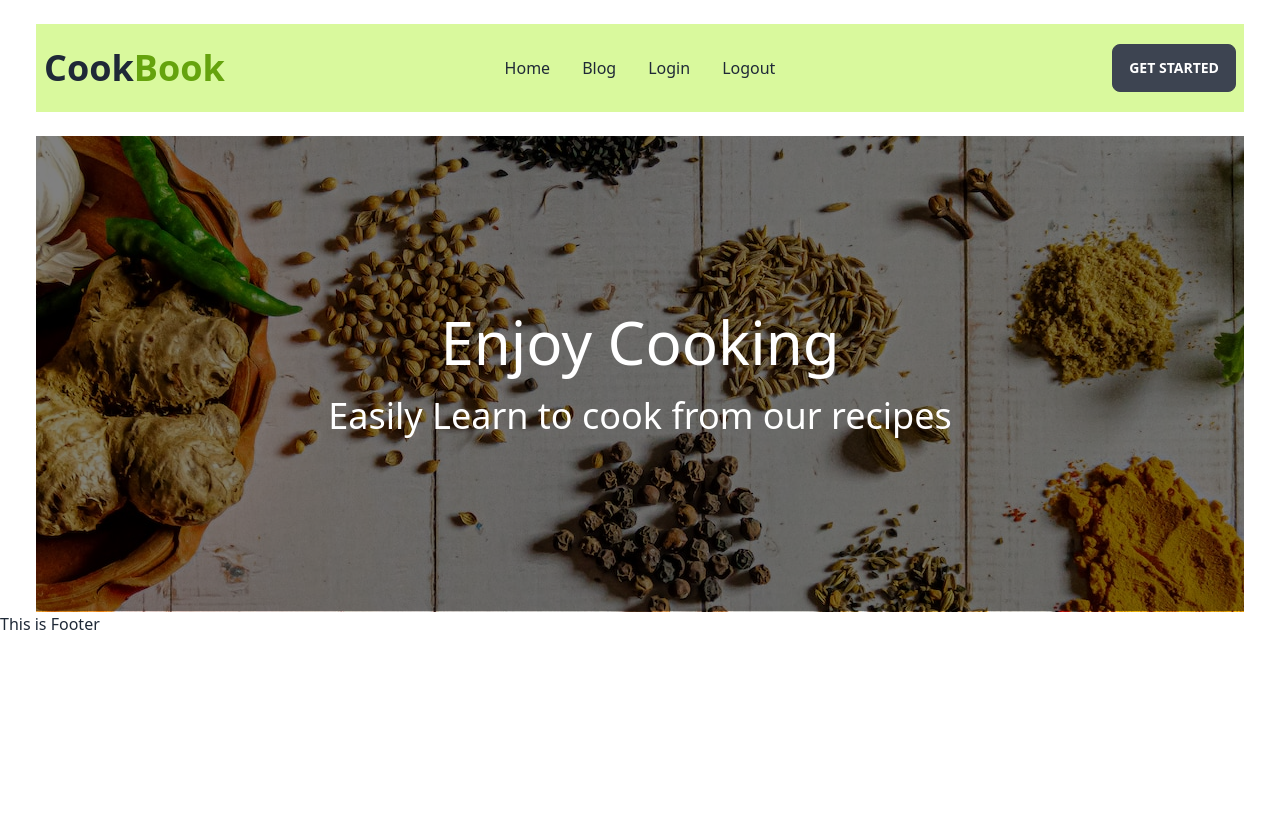
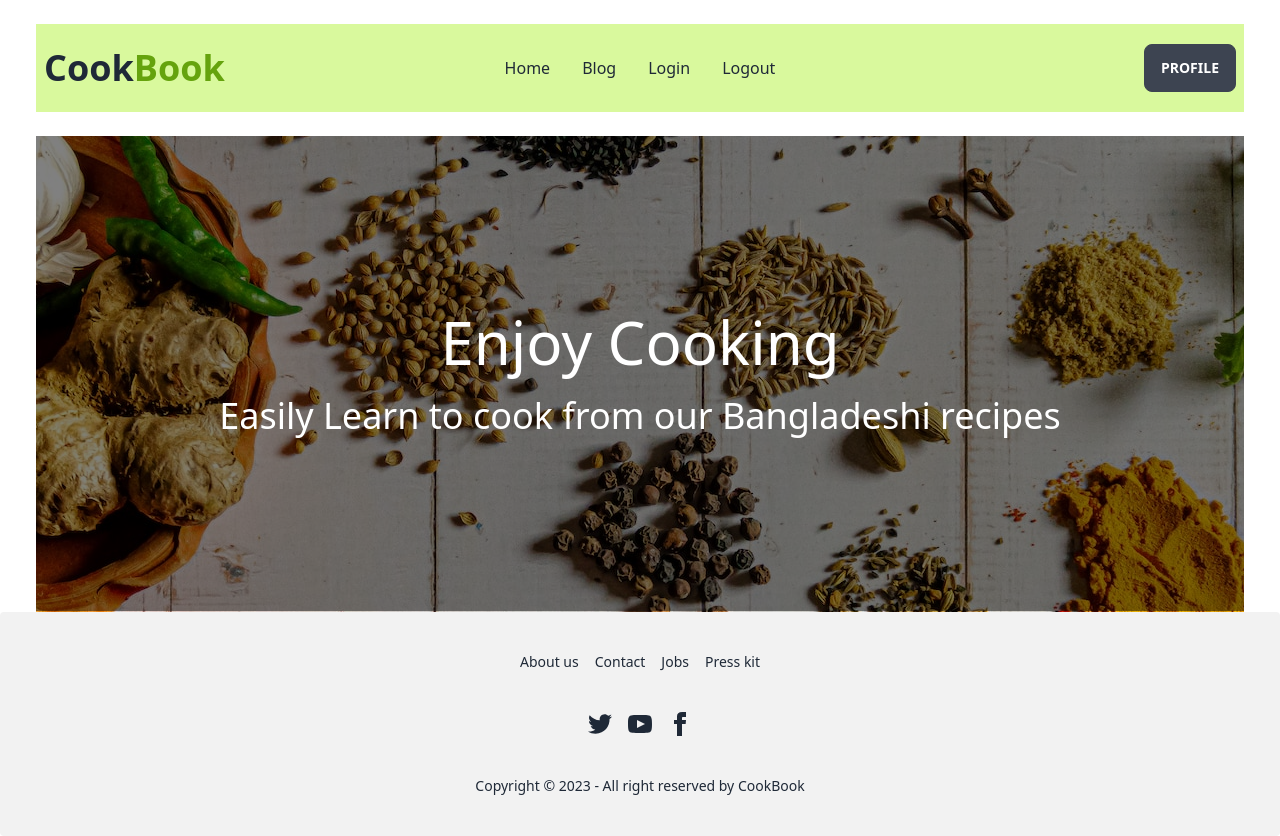
Before and after one commit to Aminul667/cook-book-client, a React (Vite) app: page / in a window 1280 px wide. Before the commit the page ends 800 px from the top, so only its background shows below. Built offline with nearby package versions, Linux system fonts and the light colour scheme.

Commit message:
added footer

```diff
--- a/src/components/Banner.jsx
+++ b/src/components/Banner.jsx
@@ -6,7 +6,7 @@
       <div className="backdrop-brightness-50 py-28 lg:py-44">
         <h2 className="text-4xl lg:text-6xl text-white font-medium">Enjoy Cooking</h2>
         <p className="text-3xl lg:text-4xl font-normal text-white mt-6">
-          Easily Learn to cook from our recipes
+          Easily Learn to cook from our Bangladeshi recipes
         </p>
       </div>
     </div>
--- a/src/components/Footer.jsx
+++ b/src/components/Footer.jsx
@@ -1,11 +1,58 @@
-import React from 'react';
+import React from "react";
 
 const Footer = () => {
-    return (
+  return (
+    <div>
+      <footer className="footer footer-center p-10 bg-base-200 text-base-content rounded">
+        <div className="grid grid-flow-col gap-4">
+          <a className="link link-hover">About us</a>
+          <a className="link link-hover">Contact</a>
+          <a className="link link-hover">Jobs</a>
+          <a className="link link-hover">Press kit</a>
+        </div>
         <div>
-            <h2>This is Footer</h2>
+          <div className="grid grid-flow-col gap-4">
+            <a>
+              <svg
+                xmlns="http://www.w3.org/2000/svg"
+                width="24"
+                height="24"
+                viewBox="0 0 24 24"
+                className="fill-current"
+              >
+                <path d="M24 4.557c-.883.392-1.832.656-2.828.775 1.017-.609 1.798-1.574 2.165-2.724-.951.564-2.005.974-3.127 1.195-.897-.957-2.178-1.555-3.594-1.555-3.179 0-5.515 2.966-4.797 6.045-4.091-.205-7.719-2.165-10.148-5.144-1.29 2.213-.669 5.108 1.523 6.574-.806-.026-1.566-.247-2.229-.616-.054 2.281 1.581 4.415 3.949 4.89-.693.188-1.452.232-2.224.084.626 1.956 2.444 3.379 4.6 3.419-2.07 1.623-4.678 2.348-7.29 2.04 2.179 1.397 4.768 2.212 7.548 2.212 9.142 0 14.307-7.721 13.995-14.646.962-.695 1.797-1.562 2.457-2.549z"></path>
+              </svg>
+            </a>
+            <a>
+              <svg
+                xmlns="http://www.w3.org/2000/svg"
+                width="24"
+                height="24"
+                viewBox="0 0 24 24"
+                className="fill-current"
+              >
+                <path d="M19.615 3.184c-3.604-.246-11.631-.245-15.23 0-3.897.266-4.356 2.62-4.385 8.816.029 6.185.484 8.549 4.385 8.816 3.6.245 11.626.246 15.23 0 3.897-.266 4.356-2.62 4.385-8.816-.029-6.185-.484-8.549-4.385-8.816zm-10.615 12.816v-8l8 3.993-8 4.007z"></path>
+              </svg>
+            </a>
+            <a>
+              <svg
+                xmlns="http://www.w3.org/2000/svg"
+                width="24"
+                height="24"
+                viewBox="0 0 24 24"
+                className="fill-current"
+              >
+                <path d="M9 8h-3v4h3v12h5v-12h3.642l.358-4h-4v-1.667c0-.955.192-1.333 1.115-1.333h2.885v-5h-3.808c-3.596 0-5.192 1.583-5.192 4.615v3.385z"></path>
+              </svg>
+            </a>
+          </div>
         </div>
-    );
+        <div>
+          <p>Copyright © 2023 - All right reserved by CookBook</p>
+        </div>
+      </footer>
+    </div>
+  );
 };
 
 export default Footer;
--- a/src/components/NavBar.jsx
+++ b/src/components/NavBar.jsx
@@ -63,7 +63,7 @@
           </ul>
         </div>
         <div className="navbar-end">
-          <a className="btn">Get started</a>
+          <a className="btn">Profile</a>
         </div>
       </div>
     </div>
```
